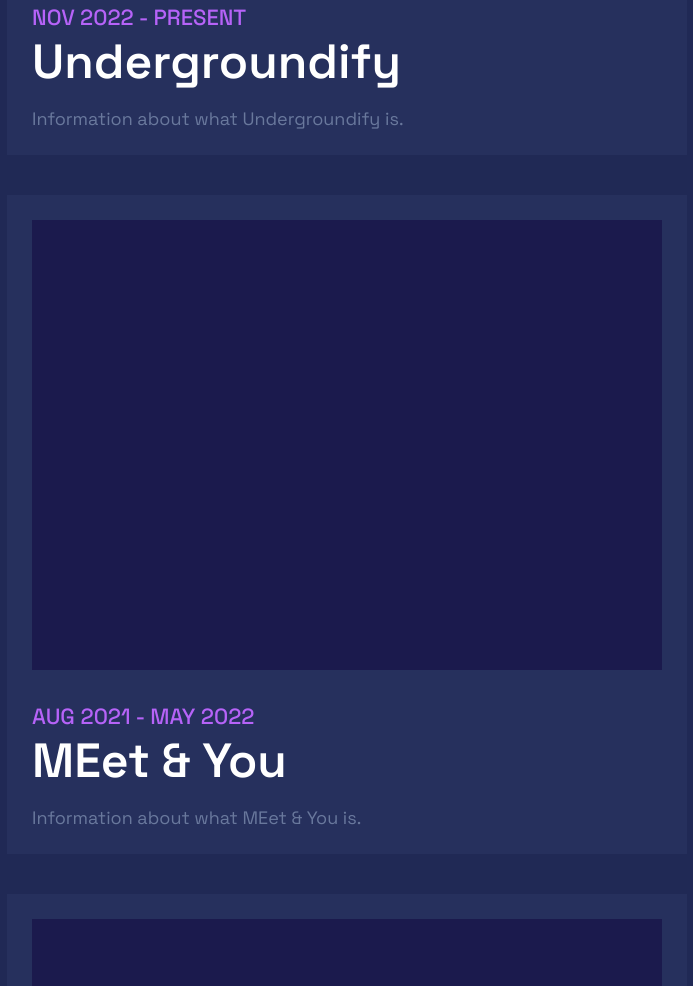
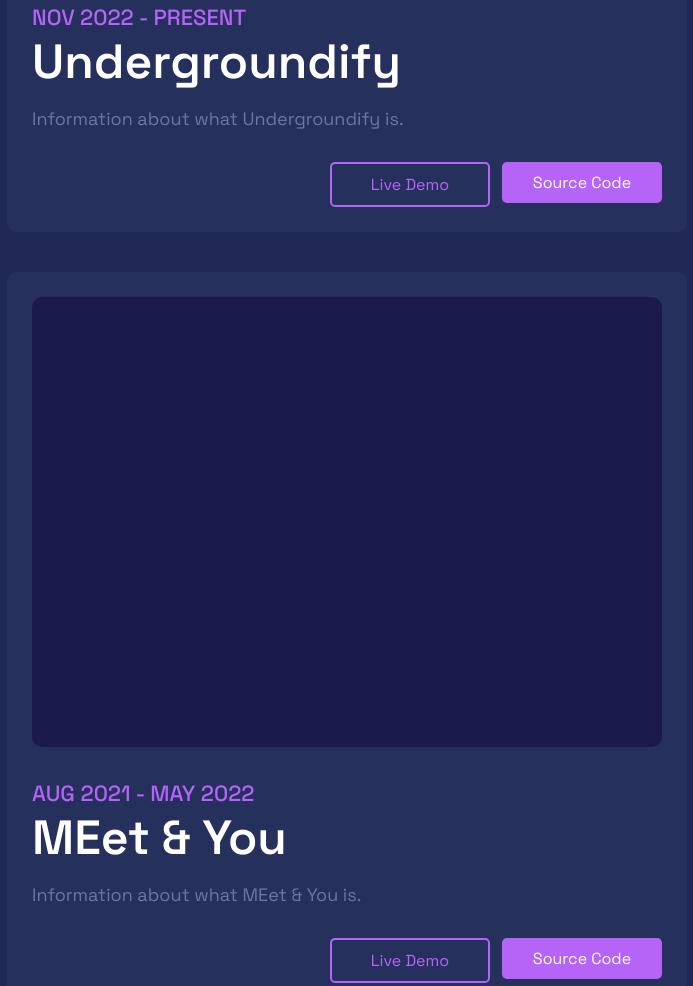
Before and after one commit to brentnishioka/Portfolio, an Astro site: page / in a window 1280 px wide. Shown: the part 1499-2485 px from the top of the page, without its empty margins (43-736 px from the left). Built offline with nearby package versions, Linux system fonts and the light colour scheme; Astro itself is replaced by a stand-in of ours.

Commit message:
added action buttons to proj cards

```diff
--- a/src/components/navbar/Navbar.astro
+++ b/src/components/navbar/Navbar.astro
@@ -5,7 +5,7 @@ import NavbarButton from "../navbar/NavbarButton.astro";
 <nav>
   <div class="icon">
     <a href="#">
-      <img src="../public/code.svg" alt="Logo" />
+      <img src="../code.svg" alt="Logo" />
     </a>
   </div>
   <div class="nav-links">
--- a/src/components/projects/ProjectCard.astro
+++ b/src/components/projects/ProjectCard.astro
@@ -1,13 +1,21 @@
 ---
-const { title, duration, description, image } = Astro.props;
+const { title, duration, description, image, liveUrl, sourceUrl } = Astro.props;
 ---
 
 <div class="card">
-  <!-- <img src="" alt=""> -->
+  <!-- <img src={image} alt=""> -->
   <div class="img-placeholder"></div>
   <h3>{duration}</h3>
   <h1>{title}</h1>
   <p>{description}</p>
+  <div class="action-buttons">
+    <a href={liveUrl} target="_blank">
+      <button class="live-demo">Live Demo</button>
+    </a>
+    <a href={sourceUrl} target="_blank">
+      <button>Source Code</button>
+    </a>
+  </div>
 </div>
 
 <style>
@@ -16,11 +24,13 @@ const { title, duration, description, image } = Astro.props;
     flex-direction: column;
     background-color: var(--panel);
     padding: 25px;
+    border-radius: 10px;
   }
   .img-placeholder {
     min-width: 630px;
     height: 450px;
     background-color: var(--navbar);
+    border-radius: 10px;
   }
   h1 {
     font-size: 48px;
@@ -38,4 +48,18 @@ const { title, duration, description, image } = Astro.props;
     color: var(--secondary-text);
     margin-top: 15px;
   }
+  .action-buttons {
+    display: flex;
+    justify-content: end;
+    gap: 0.75rem;
+    margin-top: 2rem;
+  }
+  .action-buttons button {
+    min-width: 10rem;
+  }
+  .live-demo {
+    background-color: transparent;
+    border: 2px solid var(--accent);
+    color: var(--accent);
+  }
 </style>
--- a/src/components/projects/ProjectData.json
+++ b/src/components/projects/ProjectData.json
@@ -3,18 +3,24 @@
     "title": "Undergroundify",
     "duration": "NOV 2022 - PRESENT",
     "description": "Information about what Undergroundify is.",
-    "image": ""
+    "image": "",
+    "liveUrl": "http://undergroundify.com/",
+    "sourceUrl": "https://github.com/brentnishioka/Undergroundify"
   },
   {
     "title": "MEet & You",
     "duration": "AUG 2021 - MAY 2022",
     "description": "Information about what MEet & You is.",
-    "image": ""
+    "image": "",
+    "liveUrl": "",
+    "sourceUrl": "https://github.com/brentnishioka/MEet-You"
   },
   {
     "title": "Portfolio",
     "duration": "MAY 2023 - PRESENT",
     "description": "Information about what Portfolio is.",
-    "image": ""
+    "image": "",
+    "liveUrl": "",
+    "sourceUrl": "https://github.com/brentnishioka/Portfolio"
   }
 ]
--- a/src/components/projects/ProjectSection.astro
+++ b/src/components/projects/ProjectSection.astro
@@ -14,6 +14,8 @@ import projectData from "./ProjectData.json";
           duration={project.duration}
           description={project.description}
           image={project.image}
+          liveUrl={project.liveUrl}
+          sourceUrl={project.sourceUrl}
         />
       ))
     }
--- a/src/styles/application.css
+++ b/src/styles/application.css
@@ -39,7 +39,7 @@ section {
 }
 
 button {
-  min-width: 200px;
+  min-width: 15rem;
   padding: 10px 10px;
   background-color: var(--accent);
   cursor: pointer;
```
